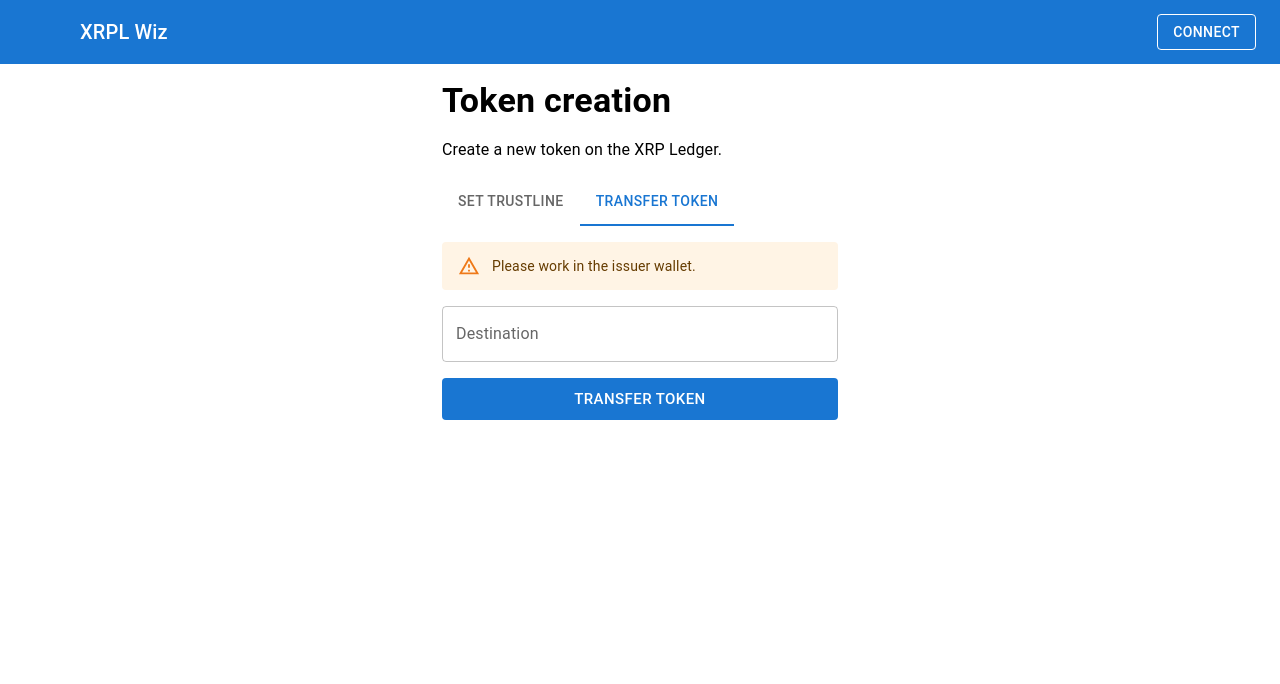
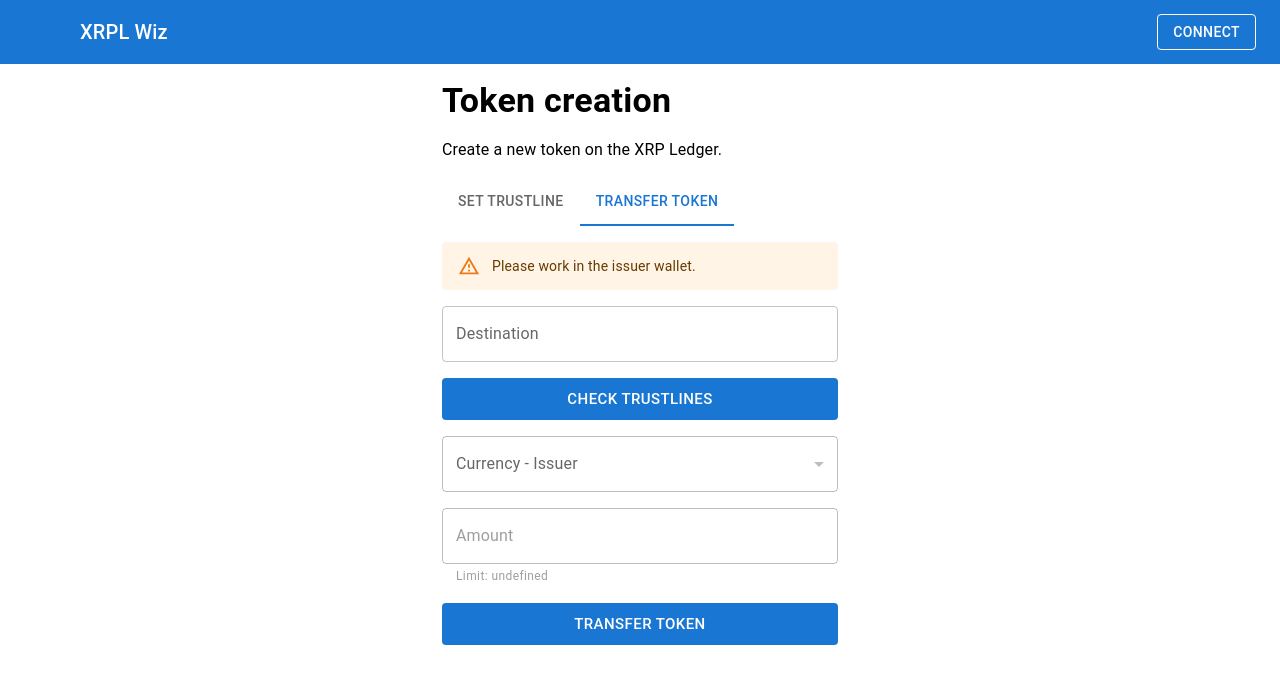
Before and after one commit to XRPLDevs/xrpl-wiz, a Next.js app in the folder frontend/: page /token/create in a window 1280 px wide. Both pictures are taken after a click on the tab "TRANSFER TOKEN". Shown: the top 684 px of the page. Built offline with nearby package versions, Linux system fonts and the light colour scheme; some icons are missing.

Commit message:
✨ feat: Refactor TabTransferToken component to improve trustline fetching and UI interactions

```diff
--- a/frontend/src/app/token/create/_components/TabTransferToken.tsx
+++ b/frontend/src/app/token/create/_components/TabTransferToken.tsx
@@ -1,6 +1,6 @@
 'use client'
 
-import { useEffect, useState } from 'react'
+import { useState } from 'react'
 import Box from '@mui/material/Box'
 import Alert from '@mui/material/Alert'
 import Grid from '@mui/material/Grid'
@@ -21,19 +21,21 @@ export default function TabTransferToken() {
 
   const { address } = useWalletStore()
 
-  const { data: destinationLines, isLoading } = useWalletBalance(
-    destination && destination.length > 20 ? destination : undefined
-  )
+  const { isLoading, isSuccess, refetch } = useWalletBalance(destination)
 
   const handleSelectToken = (e: SelectChangeEvent<string>) => {
     setSelectToken(e.target.value)
   }
 
-  useEffect(() => {
-    if (destinationLines) {
-      setSelectTokens(destinationLines)
+  const handleCheckTrustlines = async () => {
+    if (destination && destination.length > 20) {
+      const { data } = await refetch()
+      const filteredData = data.filter(
+        (line: any) => line.account === destination
+      )
+      if (filteredData) setSelectTokens(filteredData)
     }
-  }, [destinationLines])
+  }
 
   return (
     <Box sx={{ mt: 2 }}>
@@ -49,12 +51,29 @@ export default function TabTransferToken() {
             autoComplete="off"
             disabled={isLoading}
             value={destination}
-            helperText={isLoading ? 'Fetching trustlines...' : ''}
+            helperText={
+              isLoading
+                ? 'Fetching trustlines...'
+                : isSuccess
+                  ? 'No trustlines found'
+                  : ''
+            }
+            error={isSuccess && selectTokens.length === 0 ? true : false}
             onChange={(e) => setDestination(e.target.value)}
           />
         </Grid>
-        {destination && (
-          <>
+        <Grid size={12}>
+          <Button
+            variant="contained"
+            color="primary"
+            fullWidth
+            disableElevation
+            size="large"
+            onClick={handleCheckTrustlines}
+          >
+            Check trustlines
+          </Button>
+        </Grid>
         <Grid size={12}>
           <FormControl fullWidth>
             <InputLabel id="currency-select-label">
@@ -64,7 +83,7 @@ export default function TabTransferToken() {
               labelId="currency-select-label"
               label="Currency - Issuer"
               fullWidth
-                  disabled={isLoading}
+              disabled={isSuccess && selectTokens.length > 0 ? false : true}
               value={selectToken}
               onChange={handleSelectToken}
             >
@@ -82,7 +101,7 @@ export default function TabTransferToken() {
           <TextField
             label="Amount"
             fullWidth
-                disabled={isLoading}
+            disabled={isSuccess && selectTokens.length > 0 ? false : true}
             value={amount}
             onChange={(e) => setAmount(e.target.value)}
             helperText={`Limit: ${
@@ -90,8 +109,6 @@ export default function TabTransferToken() {
             } ${selectToken}`}
           />
         </Grid>
-          </>
-        )}
         <Grid size={12}>
           <Button
             variant="contained"
--- a/frontend/src/hooks/useWalletBalance.ts
+++ b/frontend/src/hooks/useWalletBalance.ts
@@ -2,31 +2,28 @@ import { useQuery } from '@tanstack/react-query'
 import { useWalletStore } from '@/stores'
 
 export function useWalletBalance(address?: string) {
-  const { isConnected, address: storeAddress } = useWalletStore()
+  const { address: storeAddress } = useWalletStore()
   const targetAddress = address ?? storeAddress
 
-  const { data, isLoading, error } = useQuery({
-    queryKey: ['wallet-balance'],
+  const { data, isLoading, isSuccess, error, refetch } = useQuery({
+    queryKey: ['wallet-balance', targetAddress],
     queryFn: async () => {
+      if (!targetAddress) throw new Error('No address')
       const response = await fetch(
         `/api/xrpl/balances?address=${targetAddress}`
       )
-
-      if (!response.ok) {
-        throw new Error('Failed to fetch wallet balances')
-      }
-
+      if (!response.ok) throw new Error('Failed to fetch wallet balances')
       const json = await response.json()
-      const lines = json.lines
-
-      return lines
+      return json.lines
     },
-    enabled: !!targetAddress && (address ? true : isConnected)
+    enabled: false
   })
 
   return {
     data,
     isLoading,
-    error
+    isSuccess,
+    error,
+    refetch
   }
 }
```
Lines whose indentation alone changed are shown as unchanged.
